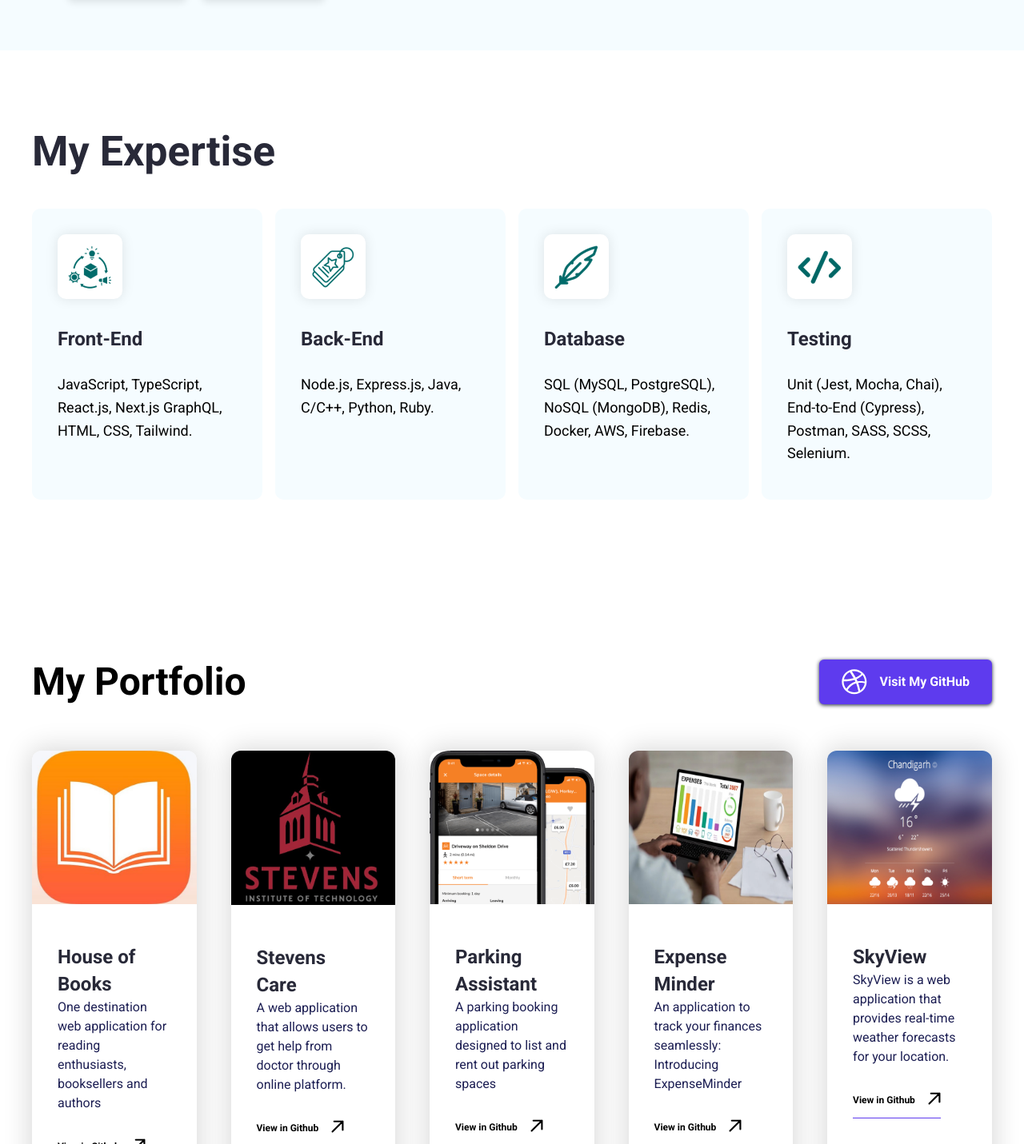
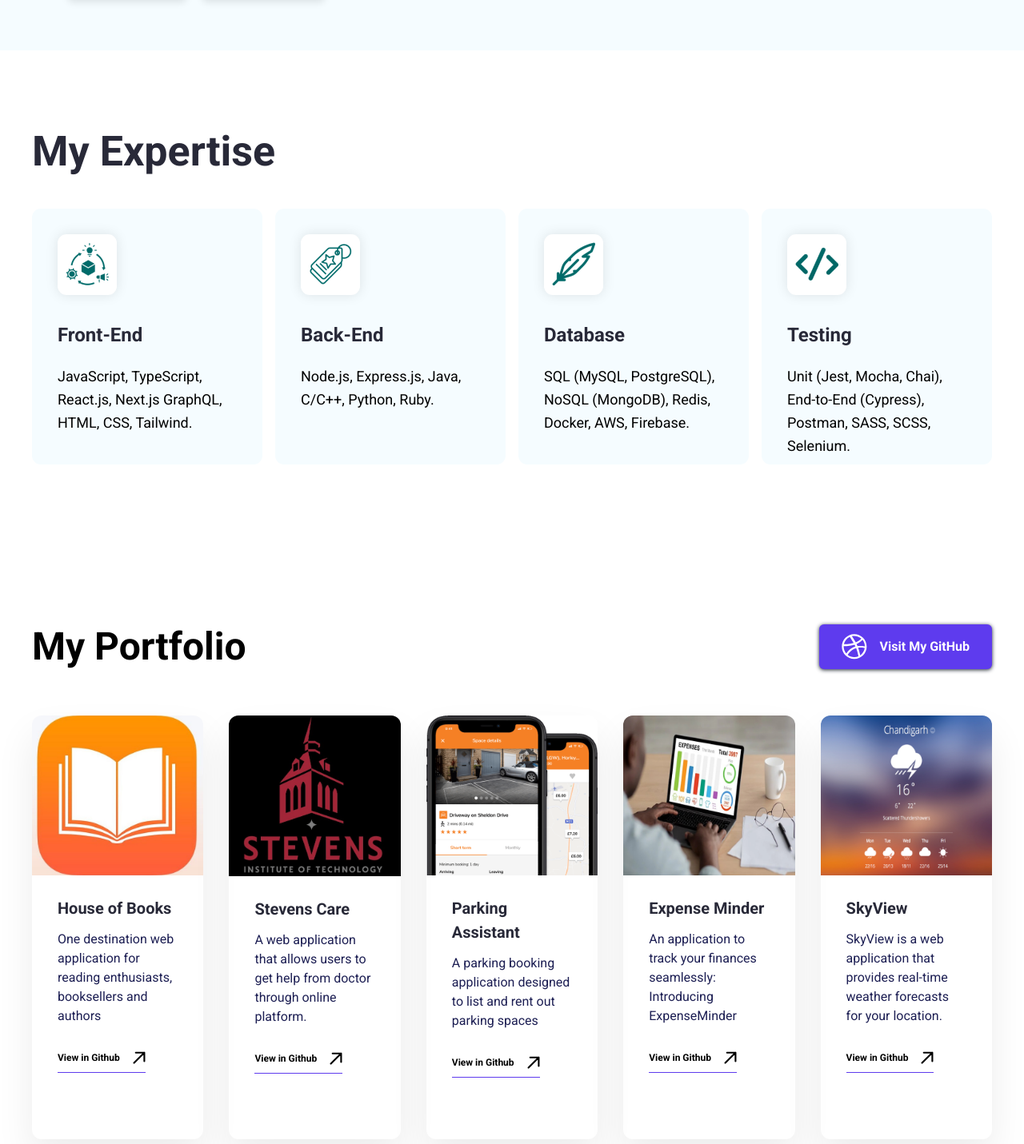
Before and after one commit to VaidyaHarshal/PersonalPortfolio, a React (Create React App) app: page / in a window 1280 px wide. Shown: the part 656-2087 px from the top of the page at 80% size. Built offline with nearby package versions, Linux system fonts and the light colour scheme.

Commit message:
changed px to rem

```diff
--- a/src/App.css
+++ b/src/App.css
@@ -5,6 +5,7 @@
   -webkit-font-smoothing: "Roboto", sans-serif;
   -moz-osx-font-smoothing: "Roboto", sans-serif;
   font-style: normal;
+  box-sizing: border-box;
 }
 
 html {
@@ -113,7 +114,7 @@ body {
   color: var(--black);
   font-size: 1.2rem;
   font-weight: 400;
-  line-height: 21px;
+  line-height: 1.2;
 }
 
 /* Section Title */
@@ -174,7 +175,7 @@ body {
 }
 
 .navbar--logo {
-  width: 50px;
+  width: 5rem;
   height: auto;
 }
 
@@ -255,52 +256,47 @@ body {
   display: grid;
   justify-content: center;
   align-items: flex-start;
-  gap: 42.6px;
+  gap: 1.6rem;
   grid-template-columns: repeat(4, 1fr);
 }
 .skills--section--card {
   display: flex;
-  padding: 32px;
+  padding: 3.2rem;
   flex-direction: column;
   align-items: flex-start;
-  gap: 32px;
-  flex: 1 0 0;
-  border-radius: 10.6px;
+  gap: 3.2rem;
+  border-radius: 11px;
   background: var(--bg-shade);
-  min-height: 300px;
+  height: 32rem;
 }
 .skills--section--card:hover {
-  border-bottom: 4px solid var(--primary);
+  border-bottom: 2px solid var(--primary);
 }
 .skills--section--card:hover .skills--section--description {
   color: var(--darkblue);
 }
 .skills--section--img {
-  display: flex;
-  padding: 13.3px;
-  justify-content: center;
-  align-items: center;
-  gap: 13.3px;
-  border-radius: 10.6px;
+  padding: 1rem;
+  border-radius: 11px;
   background: #ffffff;
-  box-shadow: 0 0 16px 0 rgba(0, 0, 0, 0.1);
+  box-shadow: 0 0 1.6rem 0 rgba(0, 0, 0, 0.1);
 }
 .skills--section--card--content {
   display: flex;
   flex-direction: column;
   align-items: flex-start;
-  gap: 32px;
+  gap: 2rem;
   align-self: stretch;
 }
 .skills--section--title {
   color: var(--heading-color);
-  font-size: 30px;
+  font-size: 2.4rem;
   font-weight: 700;
-  line-height: 45px;
+  line-height: 1.5;
 }
 .skills--section--description {
   color: var(--black);
-  font-size: 18px;
+  font-size: 1.8rem;
   font-style: normal;
   font-weight: 400;
   line-height: 1.6;
@@ -312,7 +308,7 @@ body {
   display: grid;
   padding: 9.6rem 4rem;
   align-items: center;
-  gap: 114.6px;
+  gap: 9.6rem;
   grid-template-columns: repeat(2, 1fr);
 }
 .about--section--img {
@@ -330,7 +326,7 @@ body {
   padding: 9.6rem 4rem;
   flex-direction: column;
   align-items: flex-start;
-  gap: 50px;
+  gap: 5rem;
 }
 .portfolio--container-box {
   display: flex;
@@ -338,62 +334,53 @@ body {
   align-items: center;
   width: 100%;
 }
-.portfolio--container {
-  display: flex;
-  flex-direction: column;
-  align-items: flex-start;
-  gap: 21.3px;
-}
+
 .portfolio--section--container {
-  display: flex;
+  display: grid;
+  grid-template-columns: repeat(5, 1fr);
   align-items: center;
   justify-content: center;
-  gap: 42.6px;
+  gap: 3.2rem;
   width: 100%;
 }
-.portfolio--section--img {
-  border-radius: 8px;
-  width: 100%;
-}
+
 .portfolio--section--img > img {
   width: 100%;
 }
 .portfolio--section--card {
-  display: flex;
-  flex-direction: column;
-  gap: 15px;
-  flex: 1 0 0;
-  background: #ffffff;
-  box-shadow: 0 0 32px 4px rgba(0, 0, 0, 0.15);
+  box-shadow: 0 2.4rem 4.8rem rgba(0, 0, 0, 0.075);
   cursor: pointer;
-  min-height: 550px;
-  border-radius: 12px;
+  min-height: 53rem;
+  border-radius: 1.2rem;
   overflow: hidden;
 }
 .portfolio--section--card:hover {
   transform: translateY(-1.2rem);
   transition: all 0.4s;
-  box-shadow: 0 0 42px 8px rgba(0, 0, 0, 0.15);
+  box-shadow: 0 0 4.2rem 0.8rem rgba(0, 0, 0, 0.15);
 }
 .portfolio--section--card--content {
   display: flex;
-  padding: 32px;
+  padding: 2.4rem 3.2rem 3.2rem 3.2rem;
   flex-direction: column;
   align-items: flex-start;
-  gap: 32px;
+  gap: 3.2rem;
 }
 .portfolio--section--title {
   color: var(--heading-color);
-  font-size: 24px;
+  font-size: 2rem;
   font-weight: 700;
-  line-height: 34px;
+  line-height: 1.5;
+  margin-bottom: 1.2rem;
 }
 .portfolio--link {
   text-decoration: none;
   display: flex;
-  gap: 16px;
-  border-bottom: 1.33px solid var(--primary);
-  padding-bottom: 10.6px;
+  align-items: center;
+  justify-content: center;
+  gap: 1.6rem;
+  border-bottom: 1px solid var(--primary);
+  padding-bottom: 1rem;
   font-weight: 600;
 }
 .portfolio--section--card:hover path {
@@ -409,32 +396,32 @@ body {
   justify-content: center;
   align-items: center;
   text-align: center;
-  gap: 50px;
+  gap: 5rem;
 }
 .contact--form--container {
   display: grid;
   grid-template-columns: auto;
   grid-template-rows: repeat(5, auto);
   width: 40%;
-  row-gap: 32px;
+  row-gap: 3.2rem;
 }
 .container {
   display: grid;
   grid-template-columns: repeat(2, auto);
-  column-gap: 32px;
-  row-gap: 32px;
+  column-gap: 3.2rem;
+  row-gap: 3.2rem;
 }
 .contact--label {
   display: flex;
   flex-direction: column;
   align-items: flex-start;
-  gap: 10.6px;
+  gap: 1rem;
   flex: 1 0 0;
   width: 100%;
 }
 .contact--input {
   display: flex;
-  padding: 16px;
+  padding: 1.6rem;
   align-items: center;
   align-self: stretch;
   font-family: inherit;
@@ -464,7 +451,7 @@ select {
 /* Footer Starts */
 .footer--container {
   display: flex;
-  padding: 20px 10px;
+  padding: 2rem 1rem;
   flex-direction: column;
   align-items: flex-start;
   background: var(--bg-shade);
@@ -481,7 +468,7 @@ select {
   list-style: none;
   display: flex;
   align-items: flex-start;
-  gap: 42.667px;
+  gap: 4.2rem;
   text-decoration: none;
   cursor: pointer;
 }
@@ -494,12 +481,12 @@ select {
   display: flex;
   justify-content: flex-end;
   align-items: center;
-  gap: 16px;
+  gap: 1.6rem;
   flex-shrink: 0;
   text-decoration: none;
 }
 .divider {
-  height: 1.333px;
+  height: 1px;
   width: 100%;
   background: rgba(40, 41, 56, 0.55);
 }
@@ -510,9 +497,9 @@ select {
 }
 .footer--content {
   color: var(--black);
-  font-size: 18.667px;
+  font-size: 1.4rem;
   font-weight: 400;
-  line-height: 28px;
+  line-height: 1.5;
 }
 /* Footer Ends */
 
@@ -521,27 +508,6 @@ select {
   .skills--section--heading {
     font-size: 5.2rem;
     line-height: 1.2;
-  }
-
-  .skills--section--container {
-    gap: 1.6rem;
-  }
-
-  .skills--section--card {
-    gap: 2.8rem;
-    height: 20rem;
-  }
-
-  .skills--section--card--content {
-    gap: 2rem;
-  }
-
-  .skills--section--title {
-    font-size: 2.4rem;
-  }
-
-  .skills--section--description {
-    font-size: 1.8rem;
   }
 }
 
@@ -570,7 +536,6 @@ select {
     flex-direction: column;
   }
   .skills--section,
-  .portfolio--container,
   .hero--section--content,
   .hero--section--content--box {
     align-items: center;
```
